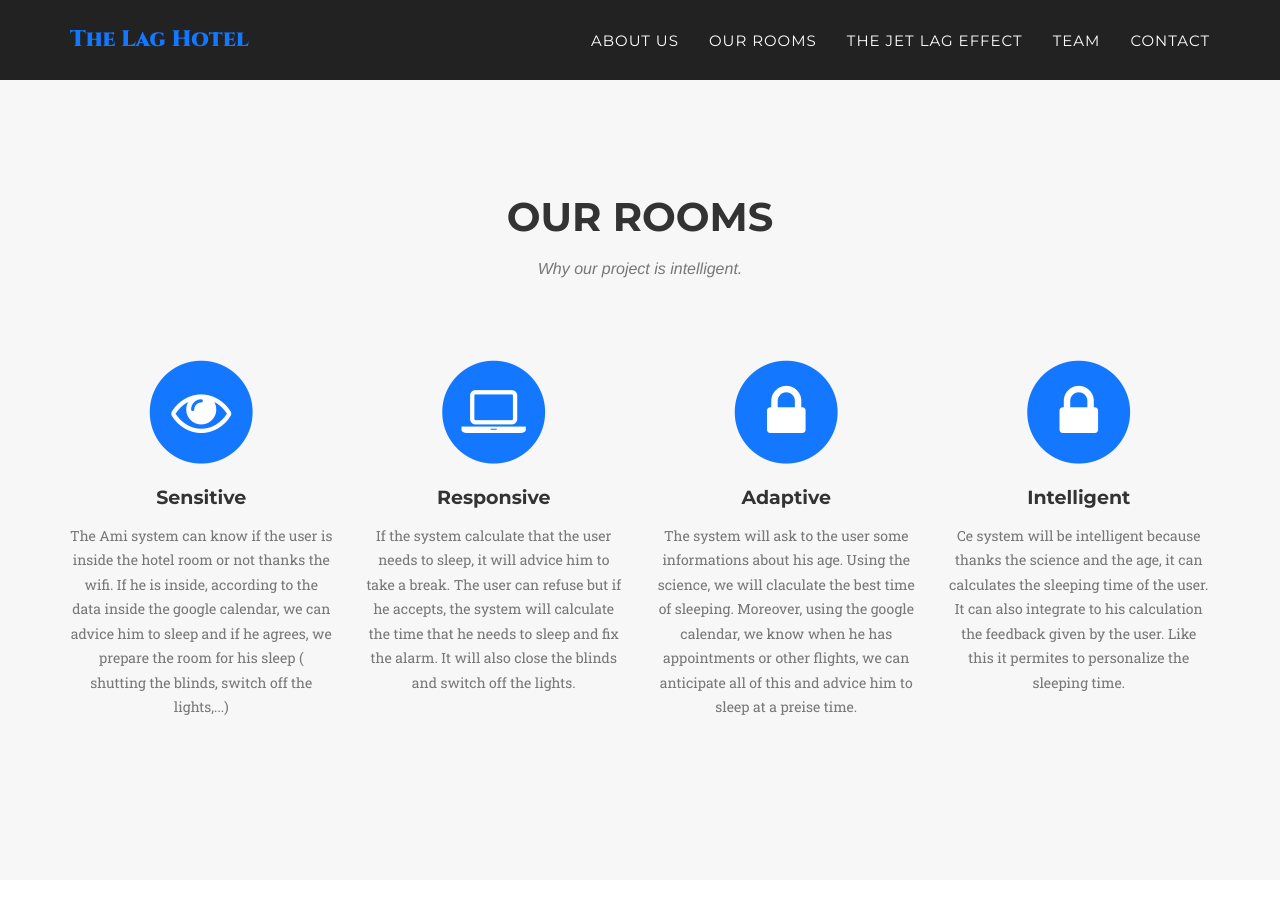
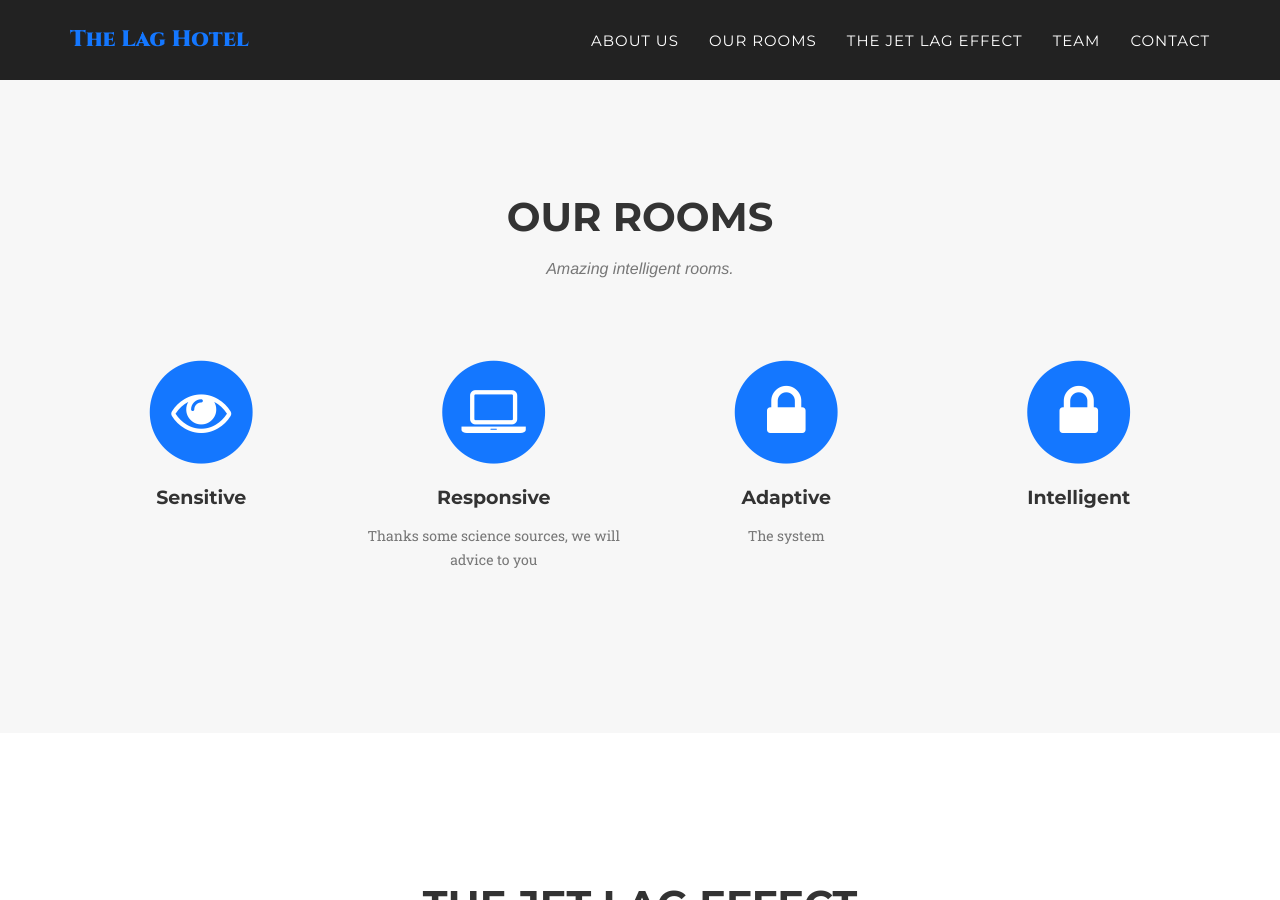
Before and after one commit to VincentGautier/Hotel-web-site, a Jekyll site: the page built from index.html, in a window 1280 px wide and 900 px high, scrolled down 1282 px. Built offline with Jekyll 4.4.1, drawn with Linux system fonts in a browser that asks for light colours; some web fonts are replaced.

Commit message:
Update Rooms.html

```diff
--- a/_includes/Rooms.html
+++ b/_includes/Rooms.html
@@ -4,7 +4,7 @@
         <div class="row">
             <div class="col-lg-12 text-center">
                 <h2 class="section-heading">Our rooms</h2>
-                <h3 class="section-subheading text-muted">Why our project is intelligent.</h3>
+                <h3 class="section-subheading text-muted">Amazing intelligent rooms.</h3>
             </div>
         </div>
         <div class="row text-center">
@@ -14,7 +14,7 @@
                     <i class="fa fa-eye fa-stack-1x fa-inverse"></i>
                 </span>
                 <h4 class="service-heading">Sensitive</h4>
-                <p class="text-muted">The Ami system can know if the user is inside the hotel room or not thanks the wifi. If he is inside, according to the data inside the google calendar, we can advice him to sleep and if he agrees, we prepare the room for his sleep ( shutting the blinds, switch off the lights,...)</p>
+                <p class="text-muted"></p>
             </div>
             <div class="col-md-3">
                 <span class="fa-stack fa-4x">
@@ -22,7 +22,7 @@
                     <i class="fa fa-laptop fa-stack-1x fa-inverse"></i>
                 </span>
                 <h4 class="service-heading">Responsive</h4>
-                <p class="text-muted">If the system calculate that the user needs to sleep, it will advice him to take a break. The user can refuse but if he accepts, the system will calculate the time that he needs to sleep and fix the alarm. It will also close the blinds and switch off the lights.</p>
+                <p class="text-muted">Thanks some science sources, we will advice to you </p>
             </div>
             <div class="col-md-3">
                 <span class="fa-stack fa-4x">
@@ -30,7 +30,7 @@
                     <i class="fa fa-lock fa-stack-1x fa-inverse"></i>
                 </span>
                 <h4 class="service-heading">Adaptive</h4>
-                <p class="text-muted">The system will ask to the user some informations about his age. Using the science, we will claculate the best time of sleeping. Moreover, using the google calendar, we know when he has appointments or other flights, we can anticipate all of this and advice him to sleep at a preise time.</p>
+                <p class="text-muted">The system</p>
             </div>
           <div class="col-md-3">
               <span class="fa-stack fa-4x">
@@ -38,7 +38,7 @@
                   <i class="fa fa-lock fa-stack-1x fa-inverse"></i>
               </span>
               <h4 class="service-heading">Intelligent</h4>
-              <p class="text-muted">Ce system will be intelligent because thanks the science and the age, it can calculates the sleeping time of the user. It can also integrate to his calculation the feedback given by the user. Like this it permites to personalize the sleeping time.</p>
+              <p class="text-muted">      </p>
           </div>
         </div>
     </div>
```
